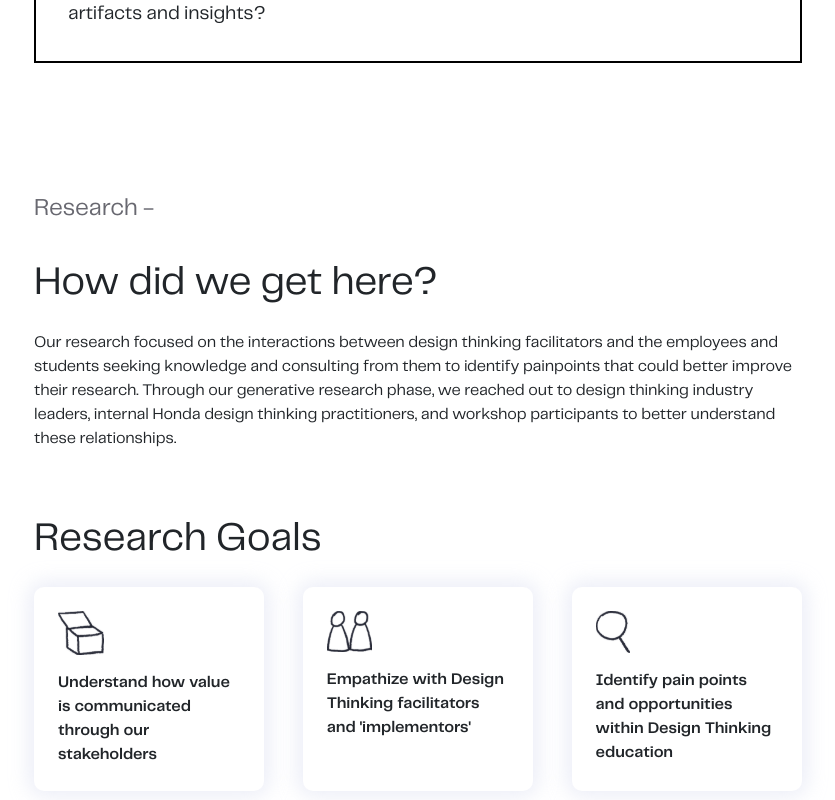
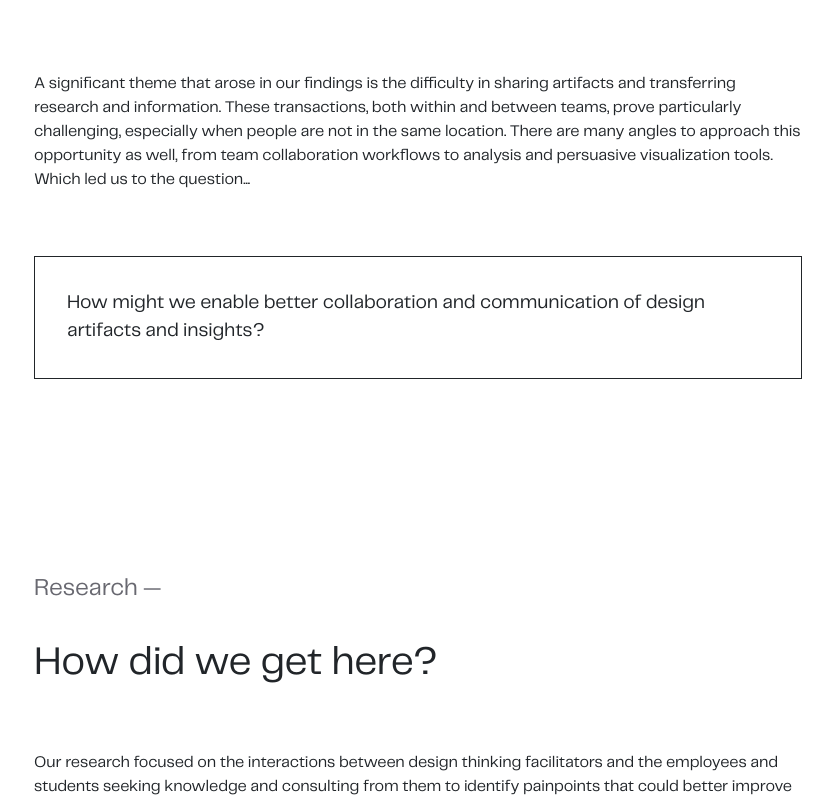
Before and after one commit to coyiutoc/Honda-Capstone, a React (Create React App) app: page /process in a window 1280 px wide. Shown: the part 1440-2240 px from the top of the page, without its empty margins (350-1185 px from the left). Built offline with nearby package versions, Linux system fonts and the light colour scheme.

Commit message:
replaced //todo, css tweaks (mostly spacing)

```diff
--- a/src/components/Footer/Footer.js
+++ b/src/components/Footer/Footer.js
@@ -1,11 +1,11 @@
-import React, {Component} from "react";
+import React, { Component } from "react";
 import styles from 'components/Footer/Footer.module.scss';
 
 const Footer = () => {
 
   return (
     <div className={styles.container}>
-      © Designed and developed by MHCI Honda Pitt Crew | Made in React
+      © Designed and developed by MHCI Honda Pitt Crew &nbsp;&nbsp; | &nbsp;&nbsp; Made in React
     </div>
   );
 }
--- a/src/components/Insights/Insights.js
+++ b/src/components/Insights/Insights.js
@@ -25,7 +25,7 @@ const Insights = (props) => {
                 return <div key={qIndex} className={[styles.quote].join(' ')}>
                   <ReactSVG className={styles.quote__img} src={quoteImg} />
                   <span>{quote.quote}
-                              <div className={styles.quote__author}>- {quote.author}</div>
+                    <div className={styles.quote__author}>— &nbsp; {quote.author}</div>
                   </span>
                 </div>
               })}
--- a/src/components/ProcessCards/ProcessCards.js
+++ b/src/components/ProcessCards/ProcessCards.js
@@ -1,5 +1,5 @@
-import React, {Component} from "react";
-import {Desktop, Tablet, Mobile, Default} from "components/MediaQueries.js";
+import React, { Component } from "react";
+import { Desktop, Tablet, Mobile, Default } from "components/MediaQueries.js";
 import styles from 'components/ProcessCards/ProcessCards.module.scss';
 import { ReactSVG } from 'react-svg';
 
@@ -12,9 +12,9 @@ const ProcessCards = (props) => {
           <div className={styles.card__img}>
             <ReactSVG src={elem.img} />
           </div>
-                <div className={styles.card__text}>
+          <h5 className={styles.card__text}>
             {elem.text}
-                </div>
+          </h5>
           {elem.body &&
             <div className={styles.card__body}>
               {elem.body.map((sentence, index) => {
--- a/src/components/ProcessCards/ProcessCards.module.scss
+++ b/src/components/ProcessCards/ProcessCards.module.scss
@@ -21,11 +21,12 @@
 }
 
 .card {
-  padding: 1.5rem;
-  width: 30%;
+  padding: 2.2rem;
+  width: 48%;
   border-radius: 10px;
   font-weight: bold;
   background-color: #ffffff;
+  margin-bottom: 3rem;
 
   @media screen and (max-width: $tablet) {
     display: flex;
--- a/src/data/process.js
+++ b/src/data/process.js
@@ -27,7 +27,7 @@ export const data = [
       {
         subsectionTitle: "Where we're headed",
         text: "A significant theme that arose in our findings is the difficulty in sharing artifacts and transferring research and information. These transactions, both within and between teams, prove particularly challenging, especially when people are not in the same location. There are many angles to approach this opportunity as well, from team collaboration workflows to analysis and persuasive visualization tools.  Which led us to the question...",
-        boxedText: "How might we enabled better collaboration and communication of design artifacts and insights?",
+        boxedText: "How might we enable better collaboration and communication of design artifacts and insights?",
         customComponentKey: null,
       }
     ],
@@ -86,24 +86,46 @@ export const data = [
 ]
 
 export const researchdata = [
-  {text: "Understand how value is communicated through our stakeholders",
-   img: r3},
-  {text: "Empathize with Design Thinking facilitators and 'implementors'",
-   img: r2},
-  {text: "Identify pain points and opportunities within Design Thinking education",
-   img: r1},
+  {
+    text: "Understand how value is communicated through our stakeholders",
+    img: r3
+  },
+  {
+    text: "Empathize with Design Thinking facilitators and 'implementors'",
+    img: r2
+  },
+  {
+    text: "Identify pain points and opportunities within Design Thinking education",
+    img: r1
+  },
 ]
 
 export const keyTakeawaysData = [
-  {text: "Understand how value is communicated through our stakeholders",
-   body: ["How do I find what others on my team (especially if remote) are working on?", "How do I structure my work so others can understand without me / digitally?", "Share information and materials quickly and easily?"],
-   img: k2},
-  {text: "Empathize with Design Thinking facilitators and 'implementors'",
-   body: ["I learned you worked on X too, how do I access and build off of that?", "How do I make sure I’m doing something that hasn’t been worked on before?"],
-   img: k1},
-  {text: "Identify pain points and opportunities within Design Thinking education",
-   body: ["How do I show tangible results to the upper management to gain support and funding?"],
-   img: k3},
+  {
+    text: "Data Sustainability",
+    body: ["How might we document and tag ongoing research so that data is searchable and usable by others?", "How might we Understand existing data without the researcher or team present to explain it?"],
+    img: k2
+  },
+  {
+    text: "Communicating Research Findings",
+    body: ["How might we design for multiple languages, cultures, or disciplines?",
+      "How might we enable more cross-team collaboration and bring multiple perspectives to prototyping processes?"],
+    img: k1
+  },
+  {
+    text: "Communicating Research Credibility",
+    body: ["How might we better evaluate and demonstrate the credibility of our research?",
+      "How might we better demonstrate alignment to business strategy in our projects?"
+    ],
+    img: k3
+  },
+  {
+    text: "Improve Project Hand-offs",
+    body: ["How might we make it easier to find past projects related to our own?",
+      "How might we enable more efficient project hand-offs that do not require lengthy in-person visits?"
+    ],
+    img: k3
+  },
 ]
 
 export const personasData = [
@@ -143,7 +165,7 @@ export const insightsData = {
   data: [
     {
       insightTitle: "Documentation from past research isn’t useful or understandable.",
-      insightText: "//TODO",
+      insightText: "If data can’t be found or understood it is not sustainable.<br/><br/> A Honda Engineer we interviewed described their research workflow as being largely based upon keyword searches within file systems and documents using: Ctrl-F to locate keywords that might indicate text or data to manually analyze. This is incredibly tedious, inefficient, and prone to both false positives and false negatives in the search for relevant information.<br/><br/> When talking to OnRamp students, we consistently heard that the data from previous teams was either absent or unusable. They said that all they had to work with were the final presentation and a few key contacts",
       quotes: [
         {
           quote: "I use Control-F a lot.",
@@ -157,7 +179,7 @@ export const insightsData = {
     },
     {
       insightTitle: "Clustering qualitative data is time consuming.",
-      insightText: "//TODO",
+      insightText: "We heard this from facilitators, and even experienced it ourselves. <br/><br/>The process of doing research and searching for insights within the data is absolutely necessary, but it takes a tremendous amount of time and effort.<br/><br/> The level of effort grows exponentially as the data set expands. Facilitators reported huge amounts of information to sort through, and while the process is not one that they would like fully automated, some assistance in this regard would be welcomed.",
       quotes: [
         {
           quote: "We spend a lot of time doing research, interviewing, taking notes, then clustering.  The process is good BUT it takes a lot of time. ",
@@ -171,7 +193,7 @@ export const insightsData = {
     },
     {
       insightTitle: "Sometimes shortcuts are made when synthesizing information.",
-      insightText: "//TODO",
+      insightText: "Because the process of working with data is so cumbersome, many people are not to spend their time uploading, labeling, and tagging information. <br/><br/>Even if repositories for data exist such as Microsoft Sharepoint or Google Drive, there is no guarantee and little incentive for people to publish their data to those shared drives when they could just as easily keep it locally on their machines. <br/><br/>It’s not unusual for it to get abandoned in personal devices or obscure folders.",
       quotes: [
         {
           quote: "I’ll often pull insights and quotes directly from my phone into a slide deck. Most interviews end up just staying on my phone.",
@@ -181,7 +203,7 @@ export const insightsData = {
     },
     {
       insightTitle: "Lost opportunities in future projects being able to build off past research.",
-      insightText: "//TODO",
+      insightText: "If there isn’t sufficient transparency and communication between groups, silos form and lead to costly inefficiencies. <br/><br/>The lack of a single shared gateway, and limitations placed on access to information in other divisions creates a situation where decisions are being made without all of the necessary information.<br/><br/> Projects may be taken on by different groups simultaneously without each other's knowledge. Ideally these groups would either work together, or one of the groups would take on another project.",
       quotes: [
         {
           quote: "There’s no one place to understand all the different research that has happened.",
@@ -195,7 +217,7 @@ export const insightsData = {
     },
     {
       insightTitle: "Security measures hinder teams in their ability to collaborate.",
-      insightText: "//TODO",
+      insightText: "A system that is fully secured, but unusable has no value.<br/><br/> Security is essential in any industry, but it also tends to lead to barriers for collaboration. Security, by definition, is intended to limit access to information. The irony is that any information worth securing must have significant value to the organization when in the hands of authorized users. When someone who should be authorized isn’t value is lost. <br/><br/>Today, people are finding ways to get around the problem by asking other people who are authorized to access the information for them, but that doesn’t scale to a global company like Honda, and while there may be processes in place to grant access when needed, currently they are far too difficult to navigate.",
       quotes: [
         {
           quote: "We don’t do a lot of what I would consider ‘Cloud sharing’. Within our own building it’s not too bad... But our LA office, they don’t have access to the same drives. So it becomes an issue.",
@@ -211,7 +233,7 @@ export const insightsData = {
   language: [
     {
       insightTitle: "Translation adds additional steps to the process.",
-      insightText: "//TODO",
+      insightText: "Collaboration requires some form of a shared language. <br/><br/> This can be a literal language barrier between native English and Japanese speakers, or a more nuanced language barrier between different disciplines within the company such as materials engineers and electrical engineers, or more broadly between engineering and design.<br/><br/>When language barriers exist, translation of some kind is required whether that takes the form of an interpreter or a data visualization that presents information more clearly.",
       quotes: [
         {
           quote: "Sometimes I struggle understanding the intentions of design decisions made from teams in other locations.",
@@ -225,7 +247,7 @@ export const insightsData = {
     },
     {
       insightTitle: "Alignment can’t be reached without conversation.",
-      insightText: "//TODO",
+      insightText: "Alignment between facilitators & their participants, but also with like-minded teams across an organization enables work to move forward, amplifies efficacy of projects, and prevents costly mistakes.<br/><br/>However, if teams are unable to communicate with each other, alignment is not attainable. <br/><br/>We’ve heard strong demand for alignment between groups within Honda, as well as within student teams made up of cross-disciplinary participants.",
       quotes: [
         {
           quote: "I want our team to be more integrated with other innovation labs within Honda, like 99P and HISV.",
@@ -239,7 +261,7 @@ export const insightsData = {
     },
     {
       insightTitle: "Having multiple perspectives helps drive the prototyping process.",
-      insightText: "//TODO",
+      insightText: "Perspective is a valuable commodity, and can be hard to find in teams made up entirely of people with the same backgrounds.<br/><br/>To combat this issue, engineers and team leaders turn to people outside of their group for feedback on prototypes that might not surface in their own organization.<br/><br/>Similarly, people in other groups can serve as the primary resource in the search for information. An engineer we talked to credited human sources as being superior to digital search tools.",
       quotes: [
         {
           quote: "We often consult other groups for expertise in order to get feedback on our prototypes.",
@@ -255,21 +277,21 @@ export const insightsData = {
   believe: [
     {
       insightTitle: "Persuasive presentations are key to moving research forward.",
-      insightText: "//TODO",
+      insightText: "It turns out that presentation materials played a critical role in pushing forward research in the problem spaces that people were working in. Both engineers and students mentioned how former presentation slides and posters made for great entryways into assessing the relevance of past research to their work. <br/><br/>Also, creating presentations of research allowed teams to have better dialogue with their Japanese counterparts. To overcome language barriers, we heard how visualizations played a key part in communication of work. ",
       quotes: [
         {
           quote: "Visuals are very important. Communicating to  Japanese leadership means it’s very important to be concise and clear in our wording and as much as possible to show things visually. ",
           author: "Engineer",
         },
         {
-          quote: "OnRamp students have a hard time handing off and presenting their work like a business proposal to Phase III companies or teams",
+          quote: "OnRamp students have a hard time handing off and presenting their work like a business proposal to Phase III companies or teams.",
           author: "OnRamp Student",
         },
       ]
     },
     {
       insightTitle: "Establishing trust and buy-in from executives is critical for pushing forward initiatives and projects at Honda.",
-      insightText: "//TODO",
+      insightText: "In addition, being able to communicate in effective ways is integral to establishing buy-in for supervisors.<br/><br/>So getting this higher level in this current reality becomes important, especially in the context of the difficulties in accessing, parsing, and assessing data you already have available. Due to these delays in understanding the problem space people use this higher level buy in to by-pass searching through data. From our findings, we found a quick shortcut to identifying credible research is by seeing if the Chief Engineer signed off on it. ",
       quotes: [
         {
           quote: "I tried to show a spreadsheet to communicate my findings and it went awful - figured out quickly, “What’s an easy way a middleschooler could see this?” ",
--- a/src/pages/ProcessPage/ProcessPage.js
+++ b/src/pages/ProcessPage/ProcessPage.js
@@ -33,17 +33,17 @@ const ProcessPage = () => {
       case "AFFINITY":
         return <Affinity />;
       case "JOURNEYMAP":
-          return <JourneyMap />;
+        return <JourneyMap />;
       case "PERSONAS":
-          return <Personas />;
+        return <Personas />;
       case "INSIGHTS_DATA":
-          return <Insights data={insightsData.data}/>;
+        return <Insights data={insightsData.data} />;
       case "INSIGHTS_LANGUAGE":
-          return <Insights data={insightsData.language}/>;
+        return <Insights data={insightsData.language} />;
       case "INSIGHTS_BELIEVE":
-          return <Insights data={insightsData.believe}/>;
+        return <Insights data={insightsData.believe} />;
       case "INSIGHTS_UNDERSTAND":
-          return <Insights data={insightsData.understand}/>;
+        return <Insights data={insightsData.understand} />;
     }
   }
 
@@ -87,7 +87,7 @@ const ProcessPage = () => {
         <div className={styles.content__body}>
           {data.map((elem, index) => {
             return <div key={index} id={elem.sectionTitle} className={styles.section}>
-              <div className={styles.section__title}>{elem.sectionTitle + " -"}</div>
+              <div className={styles.section__title}>{elem.sectionTitle + " —"}</div>
 
               {elem.subsections.map((subsection, index) => {
                 return <div className={styles.subsection} key={index}>
@@ -105,19 +105,31 @@ const ProcessPage = () => {
 
       <div className={styles.conclusion}>
         <div className={styles.section__noTopPadding}>
-          <div className={styles.section__title}>{"Key Takeaways -"}</div>
+          <div className={styles.section__title}>{"Opportunities —"}</div>
           <div className={styles.subsection}>
-            <div className={styles.subsection__subtitle}><h3>Sharing artifacts can help create alignment in...</h3></div>
+            <div className={styles.subsection__subtitle}><h3>How might we
+            Enable Collaboration?</h3>
+              <p>Through the summer months, our team will be testing out ideas to build upon our research and create solutions for the opportunities we’ve mapped out in our report.</p>
+            </div>
+            <br />  <br />
             <ProcessCards data={keyTakeawaysData} />
           </div>
         </div>
-        <div className={styles.section__noTopPadding}>
-          <div className={styles.section__title}>{"Final Direction -"}</div>
+        <div className={styles.section} >
+          <div className={styles.section__title}>{"Final Direction —"}</div>
           <div className={styles.subsection}>
-            <div className={styles.subsection__subtitle}><h3>Enabling better collaboration and communication of design artifacts and insights</h3></div>
+            <br />
+            <div className={styles.subsection__subtitle}>
+              <h4>An Intelligent Platform or Tool for </h4><br />
+              <h3>Collaboration & Communication of Design Artifacts & Insights.</h3></div>
             <div className={styles.subsection__text}>
-              Another significant theme that arose in our findings is the difficulty in sharing artifacts and transferring research and information. These transactions, both within and between teams, prove particularly challenging, especially when people are not in the same location. There are many angles to approach this opportunity as well, from team collaboration workflows to analysis and persuasive visualization tools.
-              </div>
+              <p> We completed an initial co-designing workshop with our client following presenting our findings to our team at Honda, and established alignment on what opportunities to prioritize through this research. This included:</p>
+              <br />
+              <ol>
+                <li><span> How might we document and tag ongoing research so that data is searchable and usable by others?</span> </li>
+                <li><span>How might we better evaluate and demonstrate the credibility of our research?</span> </li>
+              </ol>
+            </div>
           </div>
         </div>
       </div>
--- a/src/pages/ProcessPage/ProcessPage.module.scss
+++ b/src/pages/ProcessPage/ProcessPage.module.scss
@@ -36,10 +36,10 @@
 }
 
 .subsection {
-  margin: 2rem 0 4rem 0;
+  margin: 2rem 0 10rem 0;
 
   > div {
-    margin-bottom: 1.5rem;
+    margin-bottom: 4rem;
   }
 
   > div:last-of-type {
@@ -49,7 +49,7 @@
   &__boxed {
     font-size: 1.2rem;
     padding: 2rem;
-    border: 2px solid black;
+    border: 1px solid $color-darkgrey;
   }
 }
 
@@ -58,8 +58,10 @@
 }
 
 .section {
-  padding-top: 4rem;
+  padding-top: 8rem;
   margin-bottom: 4rem;
+  margin: 0 auto 4rem;
+  max-width: 900px;
 
   &__title {
     font-size: 1.5rem;
@@ -73,7 +75,7 @@
 }
 
 .section:last-of-type {
-  margin-bottom: 0;
+  margin-bottom: 8rem;
 }
 
 .content {
--- a/src/pages/TeamPage/TeamPage.js
+++ b/src/pages/TeamPage/TeamPage.js
@@ -5,7 +5,7 @@ import teamPhoto from 'assets/images/team_photo.png';
 import squiggly from 'assets/images/squiggly.svg';
 import data from 'data/bios.js';
 
-import MediaQuery from 'react-responsive';
+// import MediaQuery from 'react-responsive';
 
 function listRowStyle(index) {
   return index % 2 ? styles.list__rowOffset : styles.list__row;
--- a/src/styles/partials/_colors.scss
+++ b/src/styles/partials/_colors.scss
@@ -3,3 +3,4 @@ $color-light-blue: #E7F5FF;
 $color-super-light-blue: #FAFCFF;
 $color-background-blue: #F6F7FB;
 $color-grey: #686870;
+$color-darkgrey: #212529;
```
Also changed, not shown: src/components/Insights/Insights.module.scss (+9 -3 lines), src/components/Personas/Personas.module.scss (+18 -7 lines), src/styles/styles.scss (+30 -0 lines). Lines whose indentation alone changed are shown as unchanged.
